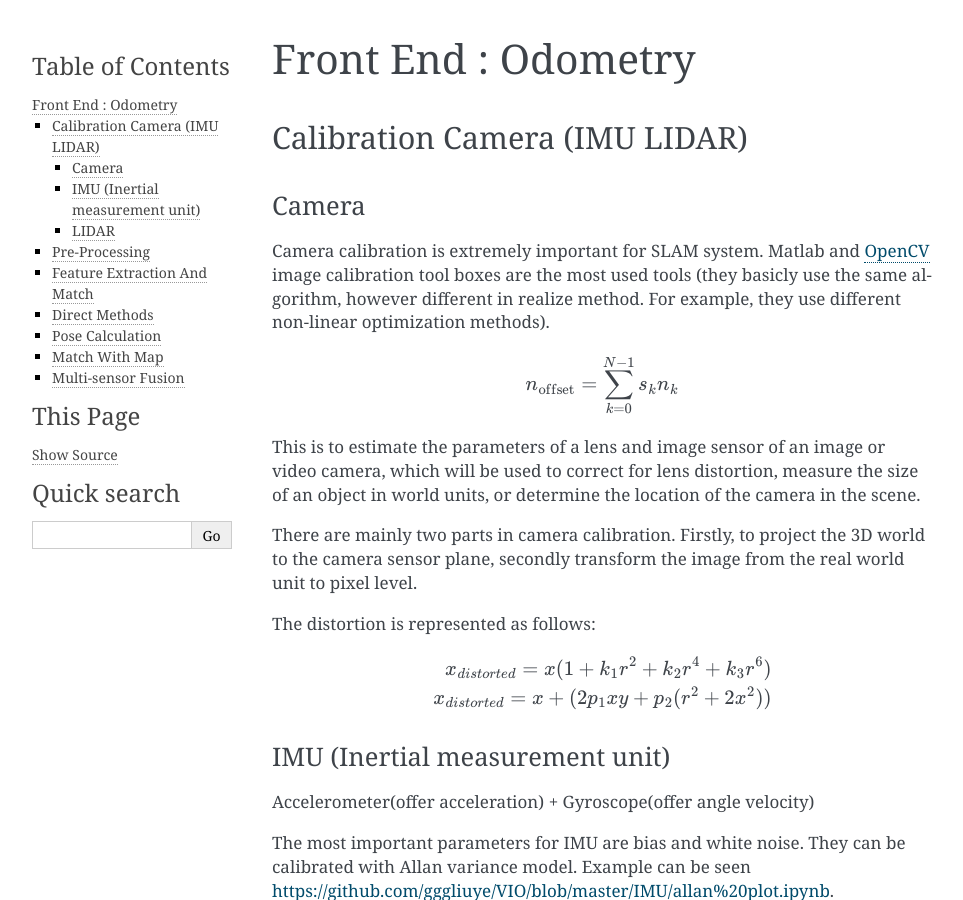
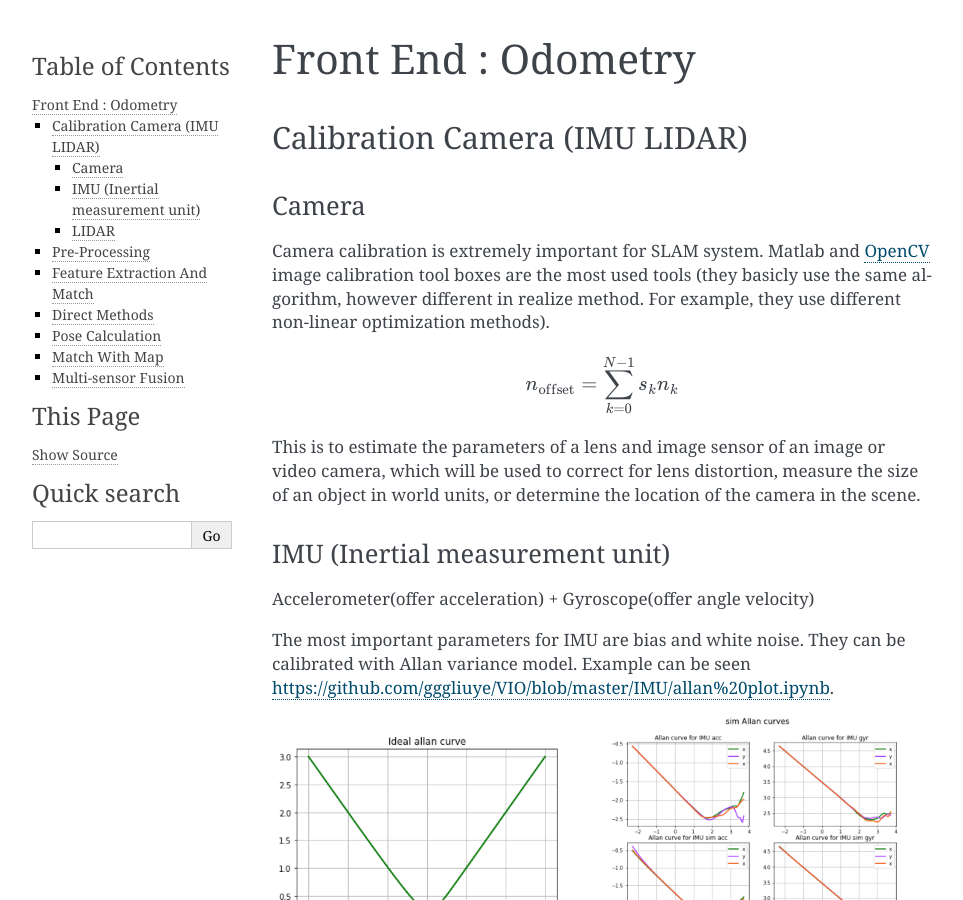
Before and after one commit to gggliuye/VIO, a Sphinx documentation site: the page built from docs/Tracking/TrackingIntroduction.rst, in a window 1280 px wide and 900 px high. Shown: the whole window, without its empty margins (148-1111 px from the left). Built offline with Sphinx 7.4.7, drawn with Linux system fonts in a browser that asks for light colours; formulas are drawn with MathJax 3.

Commit message:
Update TrackingIntroduction.rst

```diff
--- a/docs/Tracking/TrackingIntroduction.rst
+++ b/docs/Tracking/TrackingIntroduction.rst
@@ -15,16 +15,6 @@ Camera calibration is extremely important for SLAM system. Matlab and `OpenCV <h
 This is to estimate the parameters of a lens and image sensor of an image or video camera,
 which will be used to correct for lens distortion, measure the size of an object in world units, or determine the location of the camera in the scene.
 
-There are mainly two parts in camera calibration. Firstly, to project the 3D world to the camera sensor plane, secondly transform the image from the real world unit to pixel level.
-
-
-The distortion is represented as follows:
-
-.. math::
-
-    x_{distorted} = x(1 + k_{1}r^{2} + k_{2}r^{4} + k_{3}r^{6}  )
-
-    x_{distorted} = x + ( 2p_{1}xy + p_{2}(r^{2}+2x^{2}) )
 
 
 IMU (Inertial measurement unit)
```
